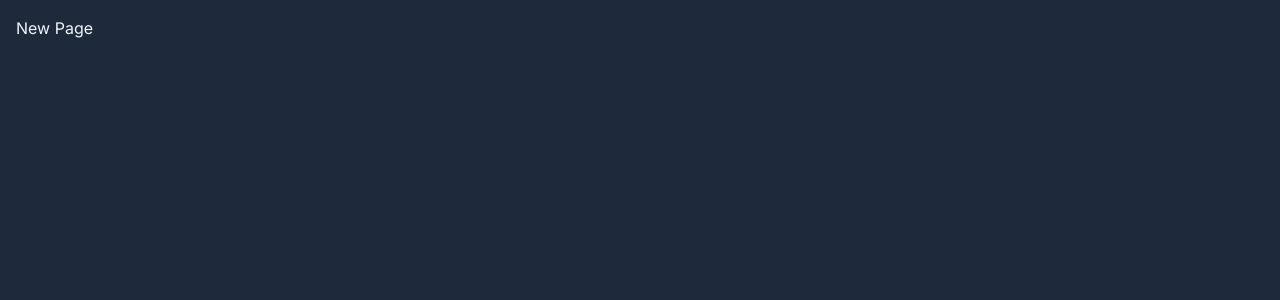
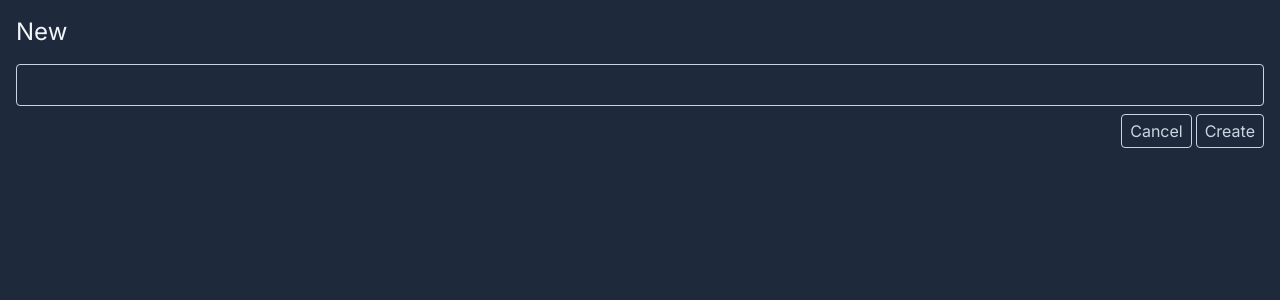
Before and after one commit to Ko-de-Koning/next-13-todo-list, a Next.js app: page /new in a window 1280 px wide. Shown: the top 300 px of the page. Built offline with nearby package versions, Linux system fonts and the light colour scheme.

Commit message:
created-new-todo-page

```diff
--- a/src/app/new/page.tsx
+++ b/src/app/new/page.tsx
@@ -1,3 +1,32 @@
-export default function Home() {
-  return <h1>New Page</h1>;
+import Link from "next/link";
+
+export default function Page() {
+  return (
+    <>
+      <header className="flex justify-between items-center mb-4">
+        <h1 className="text-2xl">New</h1>
+      </header>
+      <form className="flex gap-2 flex-col">
+        <input
+          type="text"
+          name="title"
+          className="border border-slate-300 bg-transparent rounded px-2 py-2 outline-none focus-within:border-slate-100"
+        />
+        <div className="flex gap-1 justify-end">
+          <Link
+            href=".."
+            className="border border-slate-300 text-slate-300 px-2 py-1 rounded hover:bg-slate-700 focus-within:bg-slate-700 outline-none"
+          >
+            Cancel
+          </Link>
+          <button
+            type="submit"
+            className="border border-slate-300 text-slate-300 px-2 py-1 rounded hover:bg-slate-700 focus-within:bg-slate-700 outline-none"
+          >
+            Create
+          </button>
+        </div>
+      </form>
+    </>
+  );
 }
--- a/src/app/page.tsx
+++ b/src/app/page.tsx
@@ -1,8 +1,13 @@
 import Link from "next/link";
+import { TodoItem } from "@/components/TodoItem";
 import { prisma } from "@/db";
 
+function getTodos() {
+  return prisma.todo.findMany();
+}
+
 export default async function Home() {
-  const todos = await prisma.todo.findMany();
+  const todos = await getTodos();
   // await prisma.todo.create({ data: { title: "test", complete: false } });
 
   return (
@@ -18,7 +23,8 @@
       </header>
       <ul className="pl-4">
         {todos.map((todo) => (
-          <li key={todo.id}> {todo.title} </li>
+          // <li key={todo.id}> {todo.title} </li> //first version
+          <TodoItem key={todo.id} {...todo} />
         ))}
       </ul>
     </>
--- /dev/null
+++ b/src/components/TodoItem.tsx
@@ -0,0 +1,19 @@
+type TodoItemProps = {
+  id: string;
+  title: string;
+  complete: boolean;
+};
+
+export function TodoItem({ id, title, complete }: TodoItemProps) {
+  return (
+    <li className="flex gap-1 items-center">
+      <input id={id} type="checkbox" className="cursor-pointer peer" />
+      <label
+        htmlFor={id}
+        className="cursor-pointer peer-checked:line-through peer-checked:text-slate-500"
+      >
+        {title}
+      </label>
+    </li>
+  );
+}
```
